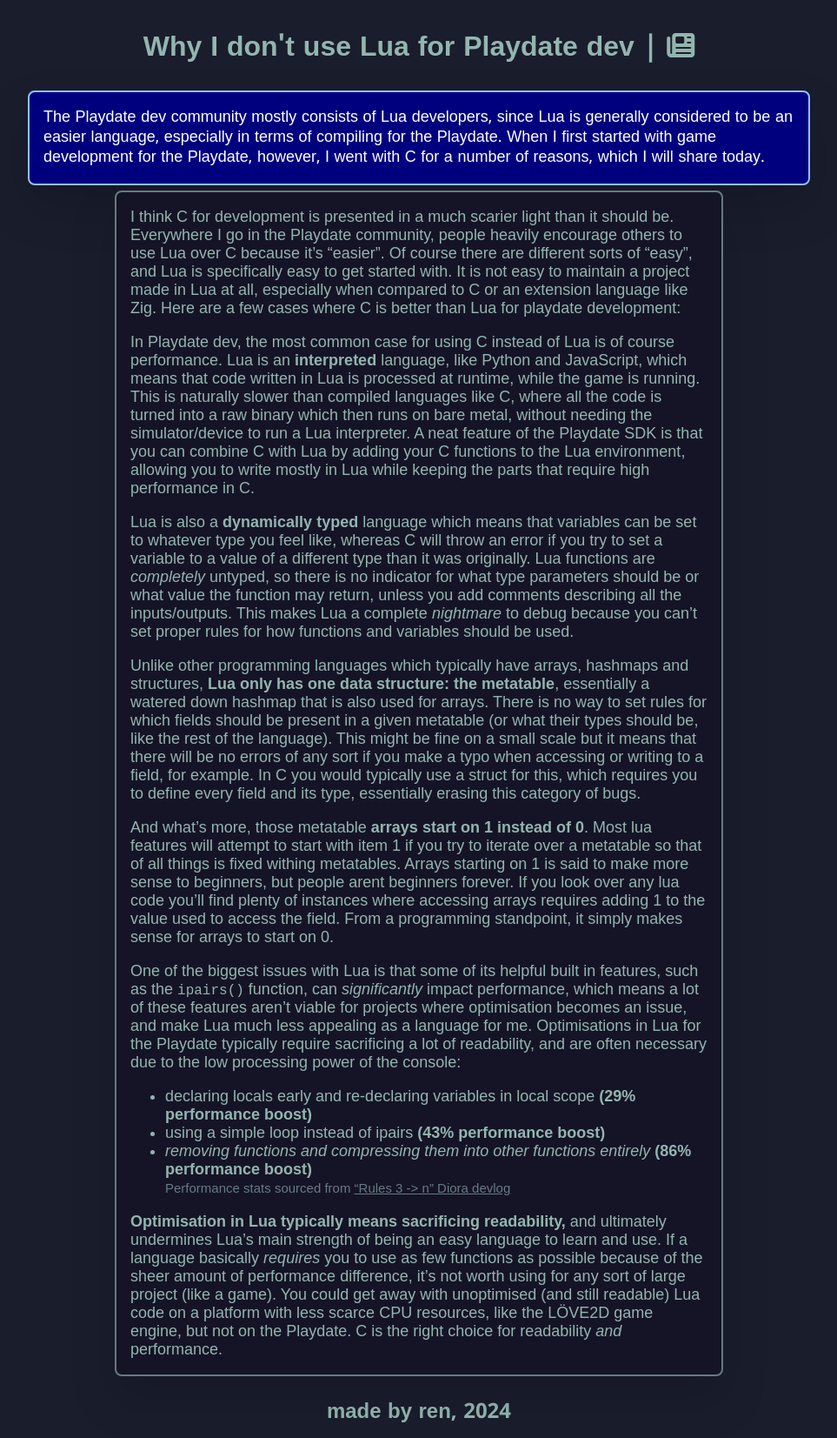
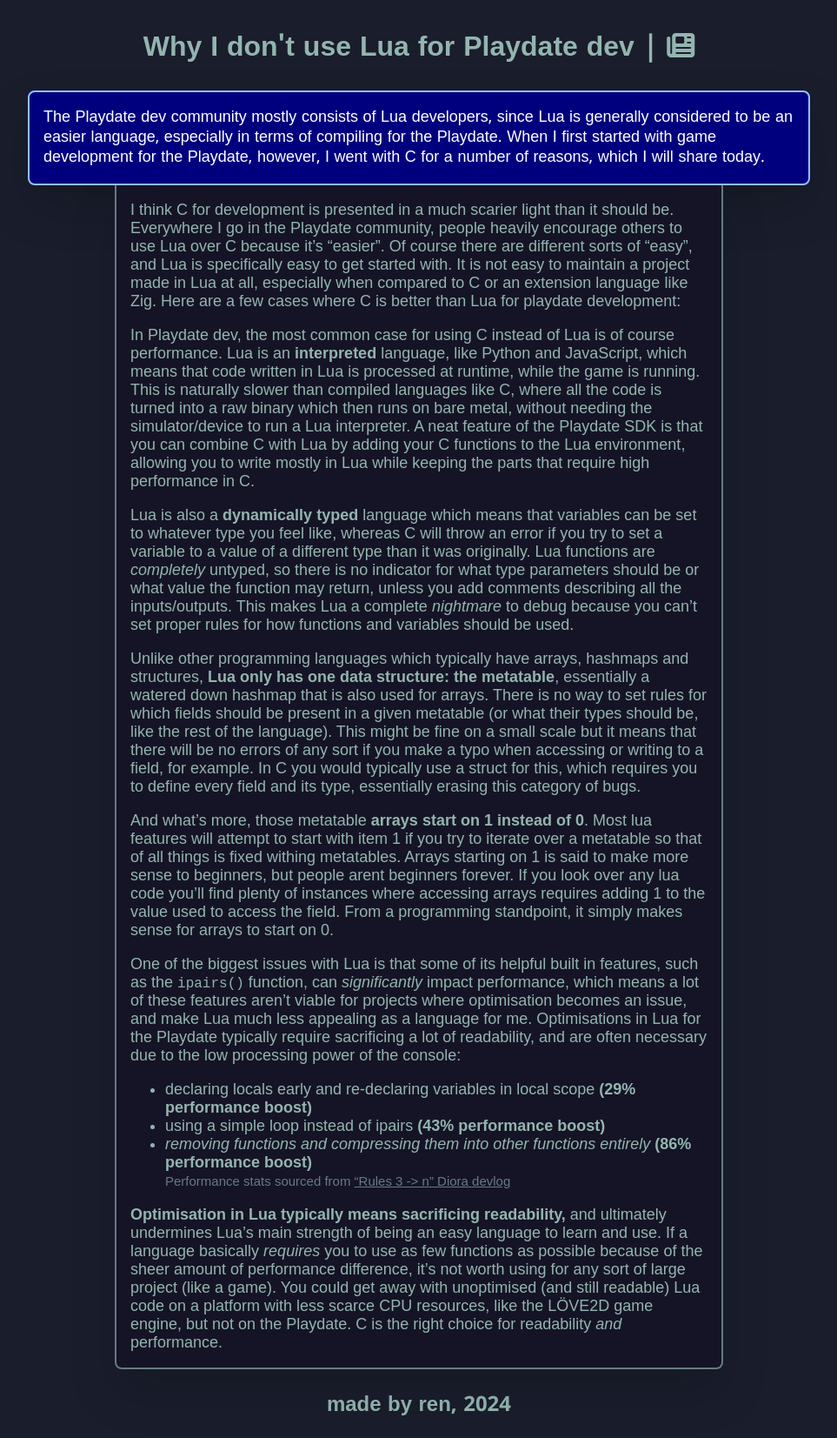
Before and after one commit to renpenguin/renpenguin.github.io, a Jekyll site: the page built from _posts/2024-07-30-c-not-lua.md, in a window 1280 px wide. Shown: the whole page at 87% size, without its empty margins (158-1121 px from the left). Built offline with Jekyll 4.4.1, drawn with Linux system fonts in a browser that asks for light colours; nearby versions of some CDN libraries.

Commit message:
post main content is attached to first paragraph

```diff
--- a/_layouts/post.html
+++ b/_layouts/post.html
@@ -7,6 +7,7 @@
 	| <a href="/blog"><i class="fa-solid fa-newspaper"></i></a>
 </h1>
 
+<div class="attach-cards-to-top">
 	{% if page.color %}{%capture color%} style="background: {{ page.color }};"{%endcapture%}{%endif%}
 	<div class="card post selected {{ page.class }}"{{ color }}>
 
@@ -19,6 +20,7 @@
 		{{ content | remove_first: page.excerpt }}
 
 	</div>
+</div>
 
 <!-- Related project -->
 {% for p in site.projects %}
--- a/_sass/main.scss
+++ b/_sass/main.scss
@@ -37,6 +37,18 @@
     width: 100%;
     &:hover {
         color: #91bfff;
+    }
+}
+
+.attach-cards-to-top {
+    display: flex;
+    flex-direction: column;
+    align-items: center;
+
+    :last-child {
+        border-top: none;
+        border-top-left-radius: 0;
+        border-top-right-radius: 0;
     }
 }
 
```
Lines whose indentation alone changed are shown as unchanged.
